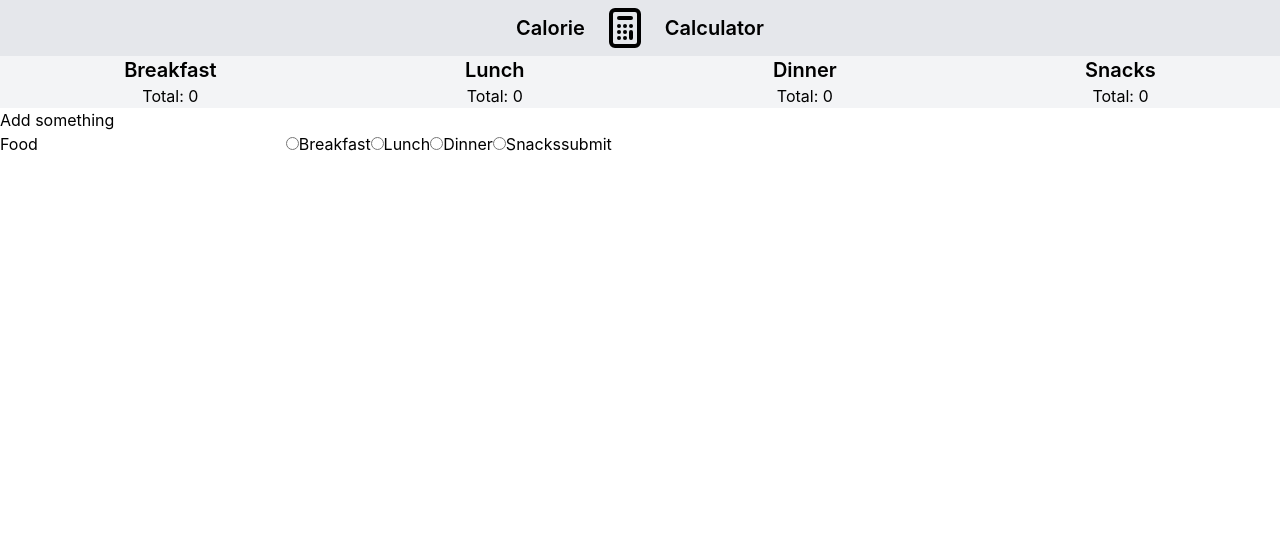
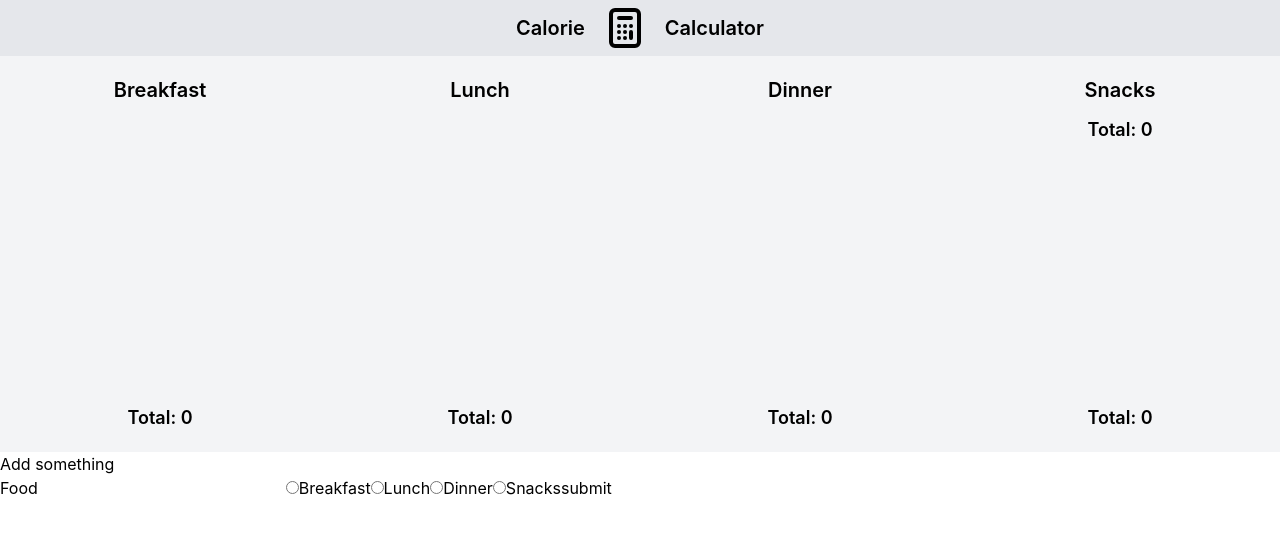
Before and after one commit to BartlomiejRuson/cal-calculator, a Next.js app: page / in a window 1280 px wide. Shown: the top 534 px of the page. Built offline with nearby package versions, Linux system fonts and the light colour scheme.

Commit message:
style posilkow skonczone, zrobione scrollbary

```diff
--- a/pages/index.js
+++ b/pages/index.js
@@ -121,15 +121,15 @@ export default function Home() {
 </svg>
         <span className="px-4 text-xl font-semibold">Calculator</span>
       </nav>
-      <main className="flex justify-around text-center bg-gray-100">
+      <main className="flex justify-around text-center bg-gray-100 py-5">
 
-        <div>
+        <div className="w-full">
           <h2 className="text-xl font-semibold">Breakfast</h2>
-          <div>
+          <div className="h-72 overflow-y-scroll scrollbar">
             {bre.map((item) => (
-              <div className="flex gap-2 py-2" key={item.id}>
-                <p>{item.name}</p>
-                <p>{item.kcals}</p>
+              <div className="flex gap-2 py-2 max-h-full justify-center" key={item.id}>
+                <p>{item.name} |</p>
+                <p> {item.kcals} kcals |</p>
                 <div onClick={()=>{deleteFood(item.id,"breakfast",item.kcals)}}>                <svg xmlns="http://www.w3.org/2000/svg" className="h-6 w-6 text-red-600" fill="none" viewBox="0 0 24 24" stroke="currentColor" strokeWidth={2}>
   <path strokeLinecap="round" strokeLinejoin="round" d="M15 12H9m12 0a9 9 0 11-18 0 9 9 0 0118 0z" />
 </svg></div>
@@ -137,16 +137,17 @@ export default function Home() {
             ))
 
             }
-            <p>Total: {breakfastTotal}</p>
           </div>
+          <p className="font-semibold text-lg mt-3">Total: {breakfastTotal}</p>
+
         </div>
-        <div>
+        <div className="w-full">
           <h2 className="text-xl font-semibold">Lunch</h2>
-          <div>
+          <div className="h-72 overflow-y-scroll scrollbar">
             {lun.map((item) => (
-              <div className="flex gap-2 py-2 items-center" key={item.id}>
-                <p>{item.name}</p>
-                <p>{item.kcals}</p>
+              <div className="flex gap-2 py-2  justify-center" key={item.id}>
+                <p>{item.name} |</p>
+                <p>{item.kcals} kcals |</p>
                 <div onClick={()=>{deleteFood(item.id,"lunch",item.kcals)}}>
                 <svg xmlns="http://www.w3.org/2000/svg" className="h-6 w-6 text-red-600" fill="none" viewBox="0 0 24 24" stroke="currentColor" strokeWidth={2}>
   <path strokeLinecap="round" strokeLinejoin="round" d="M15 12H9m12 0a9 9 0 11-18 0 9 9 0 0118 0z" />
@@ -154,38 +155,42 @@ export default function Home() {
                 </div>
               </div>
             ))}
-            <p>Total: {lunchTotal}</p>
+
           </div>
+          <p className="font-semibold text-lg mt-3">Total: {lunchTotal}</p>
         </div>
-        <div>
+        <div className="w-full">
           <h2 className="text-xl font-semibold">Dinner</h2>
-          <div>
+          <div className="h-72 overflow-y-scroll scrollbar">
             {din.map((item) => (
-              <div className="flex gap-2 py-2" key={item.id}>
-                <p>{item.name}</p>
-                <p>{item.kcals}</p>
+              <div className="flex gap-2 py-2 justify-center" key={item.id}>
+                <p>{item.name} |</p>
+                <p>{item.kcals} kcals |</p>
                 <div onClick={()=>{deleteFood(item.id,"dinner",item.kcals)}}>                <svg xmlns="http://www.w3.org/2000/svg" className="h-6 w-6 text-red-600" fill="none" viewBox="0 0 24 24" stroke="currentColor" strokeWidth={2}>
   <path strokeLinecap="round" strokeLinejoin="round" d="M15 12H9m12 0a9 9 0 11-18 0 9 9 0 0118 0z" />
 </svg></div>
               </div>
             ))}
-            <p>Total: {dinnerTotal}</p>
           </div>
+          <p className="font-semibold text-lg mt-3">Total: {dinnerTotal}</p>
+
         </div>
-        <div>
+        <div className="w-full">
           <h2 className="text-xl font-semibold">Snacks</h2>
-          <div>
+          <div className="h-72 overflow-y-scroll scrollbar">
             {sna.map((item) => (
-              <div className="flex gap-2 py-2" key={item.id}>
-                <p>{item.name}</p>
-                <p>{item.kcals}</p>
+              <div className="flex gap-2 py-2 justify-center" key={item.id}>
+                <p>{item.name} |</p>
+                <p>{item.kcals} kcals |</p>
                 <div onClick={()=>{deleteFood(item.id,"snacks",item.kcals)}}>                <svg xmlns="http://www.w3.org/2000/svg" className="h-6 w-6 text-red-600" fill="none" viewBox="0 0 24 24" stroke="currentColor" strokeWidth={2}>
   <path strokeLinecap="round" strokeLinejoin="round" d="M15 12H9m12 0a9 9 0 11-18 0 9 9 0 0118 0z" />
 </svg></div>
               </div>
             ))}
-            <p>Total: {snacksTotal}</p>
+            <p className="font-semibold text-lg mt-3">Total: {snacksTotal}</p>
           </div>
+          <p className="font-semibold text-lg mt-3">Total: {snacksTotal}</p>
+
         </div>
       </main>
       <form onSubmit={handleSubmit}>
--- a/styles/globals.css
+++ b/styles/globals.css
@@ -19,3 +19,23 @@ a {
 @tailwind base;
 @tailwind components;
 @tailwind utilities;
+@layer utilities {
+  .scrollbar {
+    scrollbar-width: thin;
+    scrollbar-color: #000 #fff;
+  }
+
+
+  /* For Chrome, EDGE, Opera, Others */
+  .scrollbar::-webkit-scrollbar {
+    width: 20px;
+  }
+
+  .scrollbar::-webkit-scrollbar-track {
+    background: #fff;
+  }
+
+  .scrollbar::-webkit-scrollbar-thumb {
+    background:#000;
+  }
+  }
```
